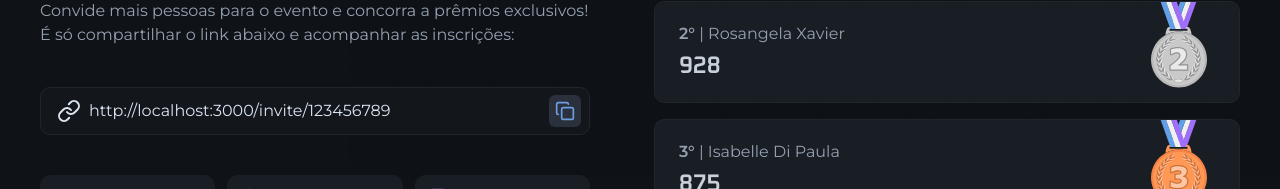
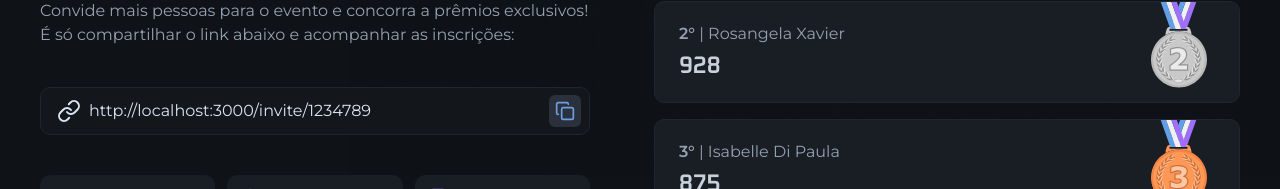
Before and after one commit to jullianedipaula/NLW-Connect, a Next.js app: page /invite in a window 1280 px wide. Shown: the part 368-557 px from the top of the page. Built offline with nearby package versions, Linux system fonts and the light colour scheme.

Commit message:
Adicionando Função ao Clipboard

```diff
--- a/src/app/invite/invite-link-input.tsx
+++ b/src/app/invite/invite-link-input.tsx
@@ -1,20 +1,27 @@
+'use client'
+
 import { IconButton } from '@/components/icon-button'
 import { InputField, InputIcon, InputRoot } from '@/components/input'
 import { Copy, Link } from 'lucide-react'
 
-export function InviteLinkInput() {
+interface InviteLinkInputProps {
+  inviteLink: string
+}
+
+export function InviteLinkInput({ inviteLink }: InviteLinkInputProps) {
+  function copyInviteLink() {
+    navigator.clipboard.writeText(inviteLink)
+  }
+
   return (
     <InputRoot>
       <InputIcon>
         <Link />
       </InputIcon>
 
-      <InputField
-        readOnly
-        defaultValue="http://localhost:3000/invite/123456789"
-      />
+      <InputField readOnly defaultValue={inviteLink} />
 
-      <IconButton className="-mr-2">
+      <IconButton className="-mr-2" onClick={copyInviteLink}>
         <Copy className="size-5" />
       </IconButton>
     </InputRoot>
--- a/src/app/invite/page.tsx
+++ b/src/app/invite/page.tsx
@@ -5,6 +5,8 @@ import { Ranking } from './ranking'
 import { Stats } from './stats'
 
 export default function InvatePage() {
+  const inviteLink = 'http://localhost:3000/invite/1234789'
+
   return (
     <div className="min-h-dvh flex items-center flex-col justify-between gap-16 md:flex-row">
       <div className="flex flex-col gap-10 w-full max-w-[550px]">
@@ -32,7 +34,7 @@ export default function InvatePage() {
           </div>
         </div>
 
-        <InviteLinkInput />
+        <InviteLinkInput inviteLink={inviteLink} />
 
         <Stats />
       </div>
```
